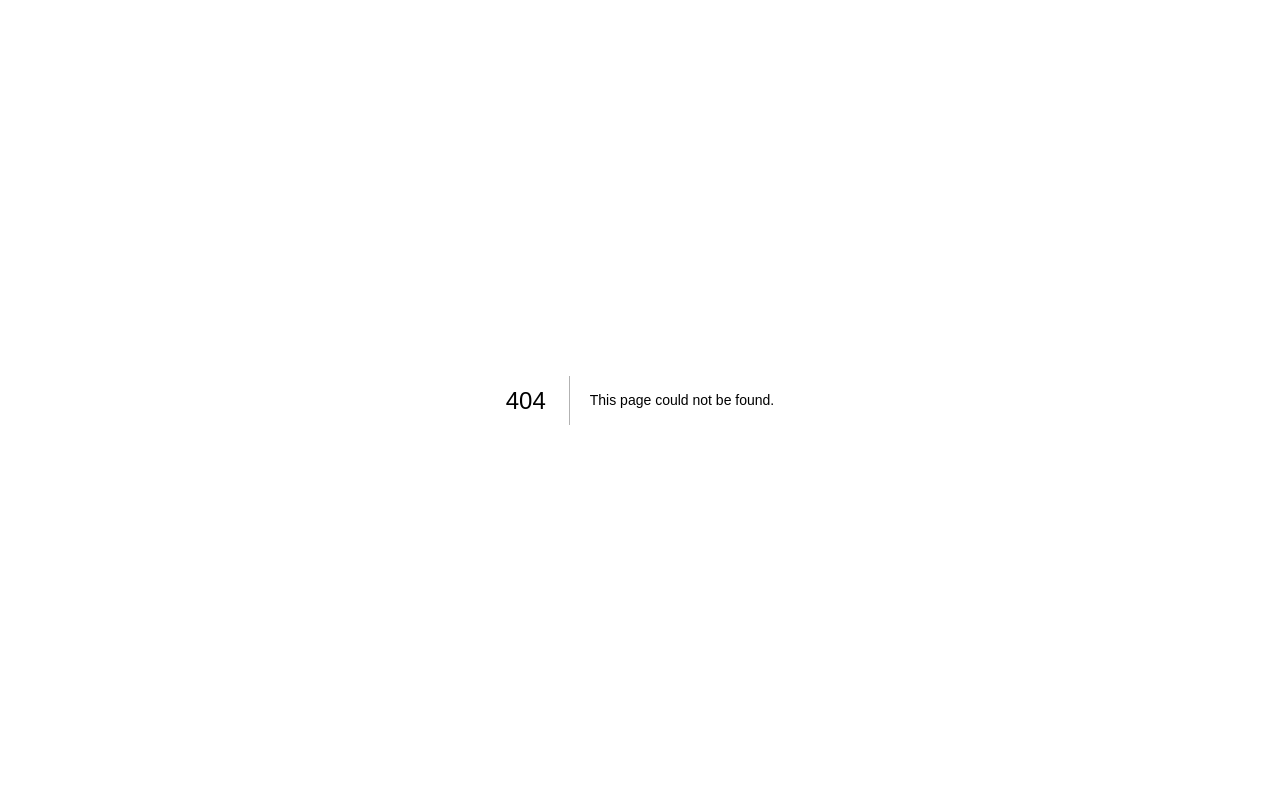
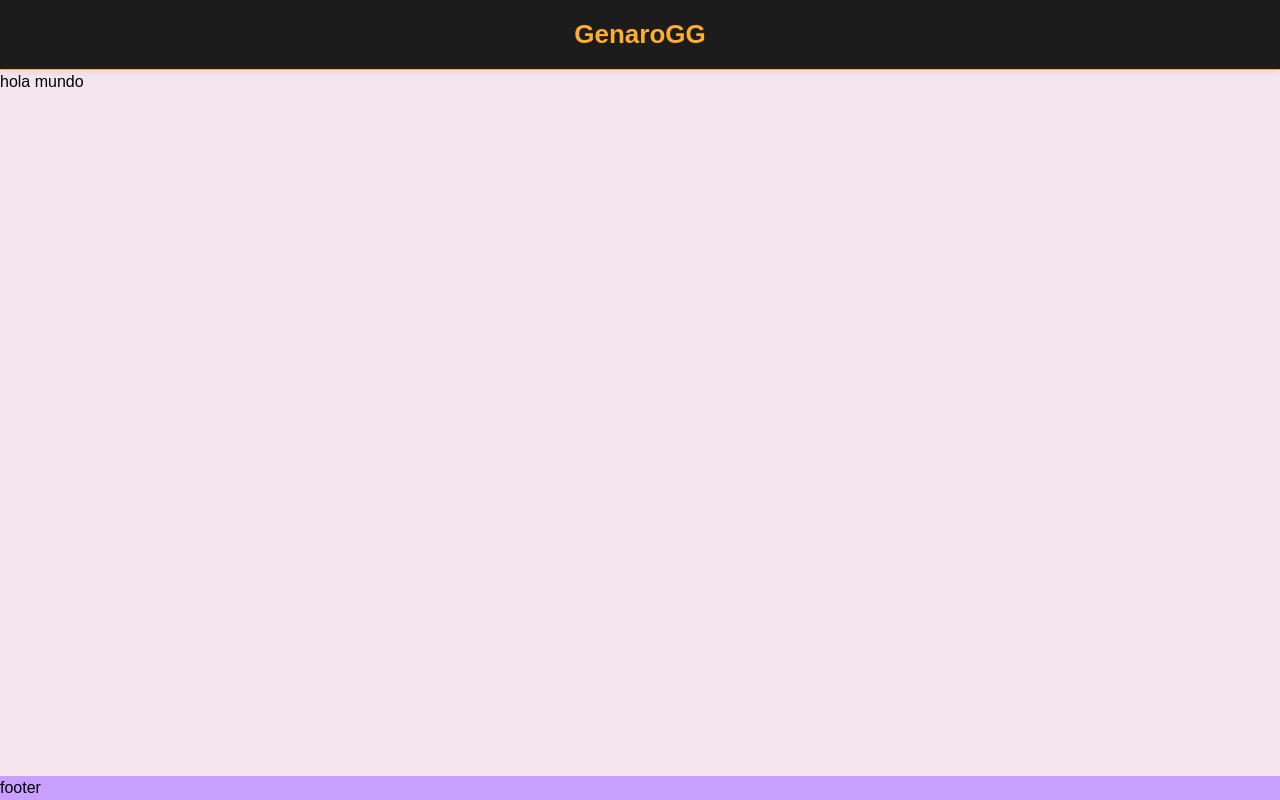
Before and after one commit to genarogg/nanify, a Next.js app: page /layout/header-one-element-center in a window 1280 px wide. Before the commit this address had no page. Built offline with nearby package versions, Linux system fonts and the light colour scheme.

Commit message:
header center one

```diff
--- a/package.json
+++ b/package.json
@@ -26,6 +26,7 @@
     "react-dom": "^18"
   },
   "dependencies": {
+    "@plaiceholder/next": "^3.0.0",
     "crypto-js": "^4.2.0",
     "nanify": "^0.1.77",
     "next": "14.2.18",
--- /dev/null
+++ b/src/components/layout/LayoutMain.tsx
@@ -0,0 +1,21 @@
+import React from 'react'
+
+interface LayoutMainProps {
+    header: React.ReactNode;
+    children: React.ReactNode;
+    footer: React.ReactNode;
+}
+
+const LayoutMain: React.FC<LayoutMainProps> = ({ header, children, footer }) => {
+    return (
+        <div className="layout-main">
+            {header}
+            <main>
+                {children}
+            </main>
+            {footer}
+        </div>
+    );
+}
+
+export default LayoutMain;
--- /dev/null
+++ b/src/components/layout/headers/HeaderOneElementCenter.tsx
@@ -0,0 +1,15 @@
+import React from 'react'
+
+interface HeaderOneElementCenterProps {
+    text: string;
+}
+
+const HeaderOneElementCenter: React.FC<HeaderOneElementCenterProps> = ({ text }) => {
+    return (
+        <header className='header-one-element-center'>
+            <h2>{text}</h2>
+        </header>
+    );
+}
+
+export default HeaderOneElementCenter;
--- a/src/pages/index.tsx
+++ b/src/pages/index.tsx
@@ -15,6 +15,8 @@ const home: React.FC<homeProps> = () => {
       <A href='/gravatar'>gravatar</A>
       <br />
       <A href='/btns'>btns</A>
+      <br />
+      <A href='/layout/header-one-element-center'>header-one-element-center</A>
     </>
   );
 }
--- /dev/null
+++ b/src/pages/layout/header-one-element-center.tsx
@@ -0,0 +1,27 @@
+import React from 'react'
+import LayoutMain from '@components/layout/LayoutMain';
+import HeaderOneElementCenter from "@components/layout/headers/HeaderOneElementCenter"
+
+interface headerOneElementCenterProps {
+
+}
+
+const headerOneElementCenter: React.FC<headerOneElementCenterProps> = () => {
+
+    // const Header = () => {
+    //     return <header className='header-demo'><p>header</p></header>
+    // }
+    const Footer = () => {
+        return <footer className='footer-demo'><p>footer</p></footer>
+    }
+
+    return (
+        <LayoutMain header={<HeaderOneElementCenter text="GenaroGG" />} footer={<Footer />}>
+            <div className="main-demo">
+                <p>hola mundo</p>
+            </div>
+        </LayoutMain >
+    );
+}
+
+export default headerOneElementCenter;
--- a/src/sass/nanify.scss
+++ b/src/sass/nanify.scss
@@ -12,6 +12,11 @@
 @import "../styles/module/checkboxBasic.module.scss";
 @import "../styles/module/expancion.module.scss";
 
+
+@import "../styles/module/layoutMain.module.scss";
+
+@import "../styles/module/headerOneElementCenter.module.scss";
+
 code {
     background-color: #9a00ff
 }
@@ -21,6 +26,6 @@ body {
 
 }
 
-a{
+a {
     color: #000;
 }
--- /dev/null
+++ b/src/styles/module/_headerOneElementCenter.module.scss
@@ -0,0 +1,14 @@
+.header-one-element-center {
+    @include center-flex-xy;
+    background-color: $color-quaternary;
+    height: 70px;
+    backdrop-filter: blur(10px);
+    box-shadow: 0 0 10px 0 rgba(0, 0, 0, 0.1);
+    border-bottom: 1px solid $color-secondary;
+
+    h2 {
+        font-size: 26px;
+        font-weight: 700;
+        color: $color-secondary;
+    }
+}
--- /dev/null
+++ b/src/styles/module/_layoutMain.module.scss
@@ -0,0 +1,18 @@
+.layout-main{
+    display: grid;
+    grid-template-rows: auto 1fr auto;
+    min-height: 100vh;
+    min-height: 100dvh;
+
+    .header-demo{
+        background-color: #ffa0cc;
+    }
+
+    .main-demo{
+       /*  background-color: #22884d; */
+    }
+
+    .footer-demo{
+        background-color: #c9a0ff;
+    }
+}
```
Also changed, not shown: src/components/layout/LayoutDemo.tsx (added, +26 -0 lines), src/pages/imgs.tsx (added, +23 -0 lines), src/pages/layout-demo.tsx (added, +12 -0 lines), public/img.png (added), 1 other file (tests, documents, lock files or other folders).
